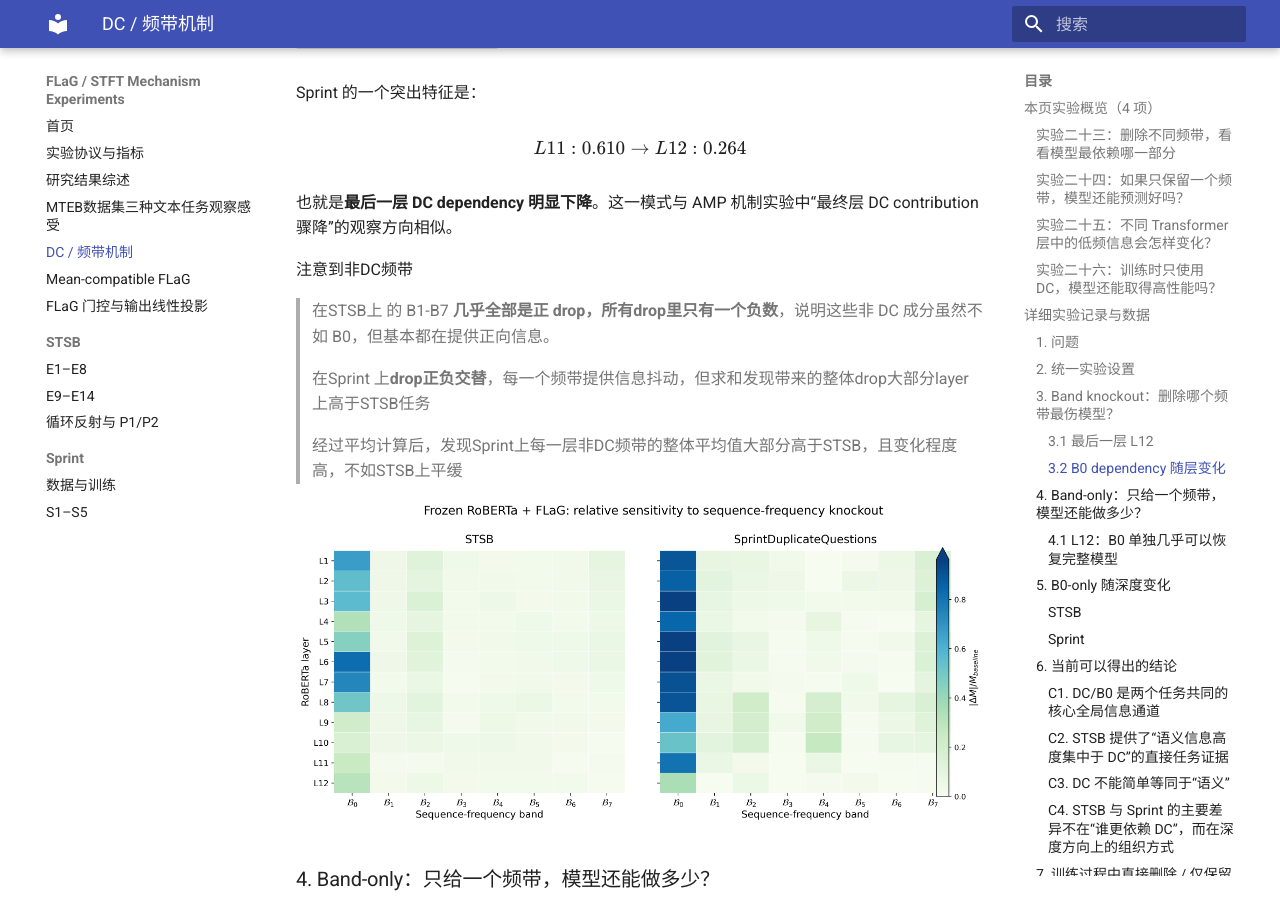
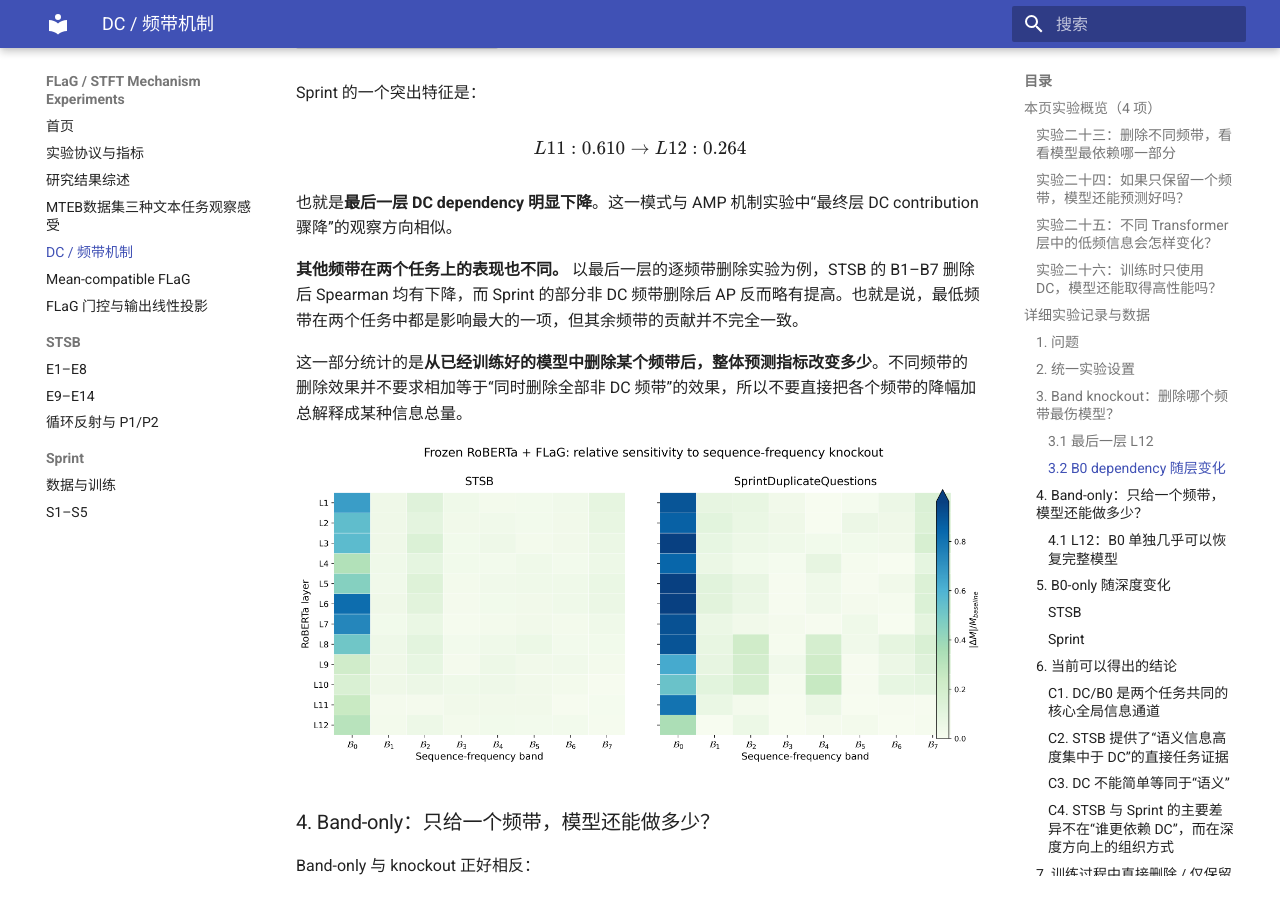
Before and after one commit to lumoswwr/FLaG-STFT-Notes, an MkDocs documentation site: the page built from docs/dc-frequency.md, in a window 1280 px wide and 900 px high, scrolled down 5454 px. Built offline with MkDocs 1.6.1 and Material for MkDocs 9.7.7, drawn with Linux system fonts in a browser that asks for light colours; some of the changed text lies outside the part shown.

Commit message:
Replace draft DC notebook contradictions with clear knockout vs band-only explanation

```diff
--- a/docs/dc-frequency.md
+++ b/docs/dc-frequency.md
@@ -176,13 +176,9 @@
 
 也就是**最后一层 DC dependency 明显下降**。这一模式与 AMP 机制实验中“最终层 DC contribution 骤降”的观察方向相似。
 
-注意到非DC频带
+**其他频带在两个任务上的表现也不同。** 以最后一层的逐频带删除实验为例，STSB 的 B1–B7 删除后 Spearman 均有下降，而 Sprint 的部分非 DC 频带删除后 AP 反而略有提高。也就是说，最低频带在两个任务中都是影响最大的一项，但其余频带的贡献并不完全一致。
 
-> 在STSB上 的 B1-B7 **几乎全部是正 drop，所有drop里只有一个负数**，说明这些非 DC 成分虽然不如 B0，但基本都在提供正向信息。
-
-> 在Sprint 上**drop正负交替**，每一个频带提供信息抖动，但求和发现带来的整体drop大部分layer上高于STSB任务
-
-> 经过平均计算后，发现Sprint上每一层非DC频带的整体平均值大部分高于STSB，且变化程度高，不如STSB上平缓
+这一部分统计的是**从已经训练好的模型中删除某个频带后，整体预测指标改变多少**。不同频带的删除效果并不要求相加等于“同时删除全部非 DC 频带”的效果，所以不要直接把各个频带的降幅加总解释成某种信息总量。
 
 ![Frozen RoBERTa + FLaG 的相对 band-knockout sensitivity](assets/dc/stsb_sprint_knockout_relative_paperstyle.png)
 
@@ -353,11 +349,12 @@
 
 
 
-STSB中非DC频带整体预测能力低，重要性变化大，但重要性求和数值大于Sprint
+**如何理解两类结果的不同？** 需要分开看两个问题：
 
-Sprint中非DC频带预测能力较高，重要性平缓，不是很大
+1. **Knockout（删除）**回答：模型原来依赖这个频带多少？删除后，其他仍保留的频带可能部分补偿。
+2. **Band-only（只保留）**回答：只留下这个频带，模型还能做到什么程度？此时其他频带无法提供补偿。
 
-就感觉这个结论在打架
+因此，一个非 DC 频带可能在“单独使用”时预测能力较弱，但在“从完整模型中删除”时仍造成性能下降。两项实验测量的不是同一件事，结果不必完全一致。
 
 
 ---
```
